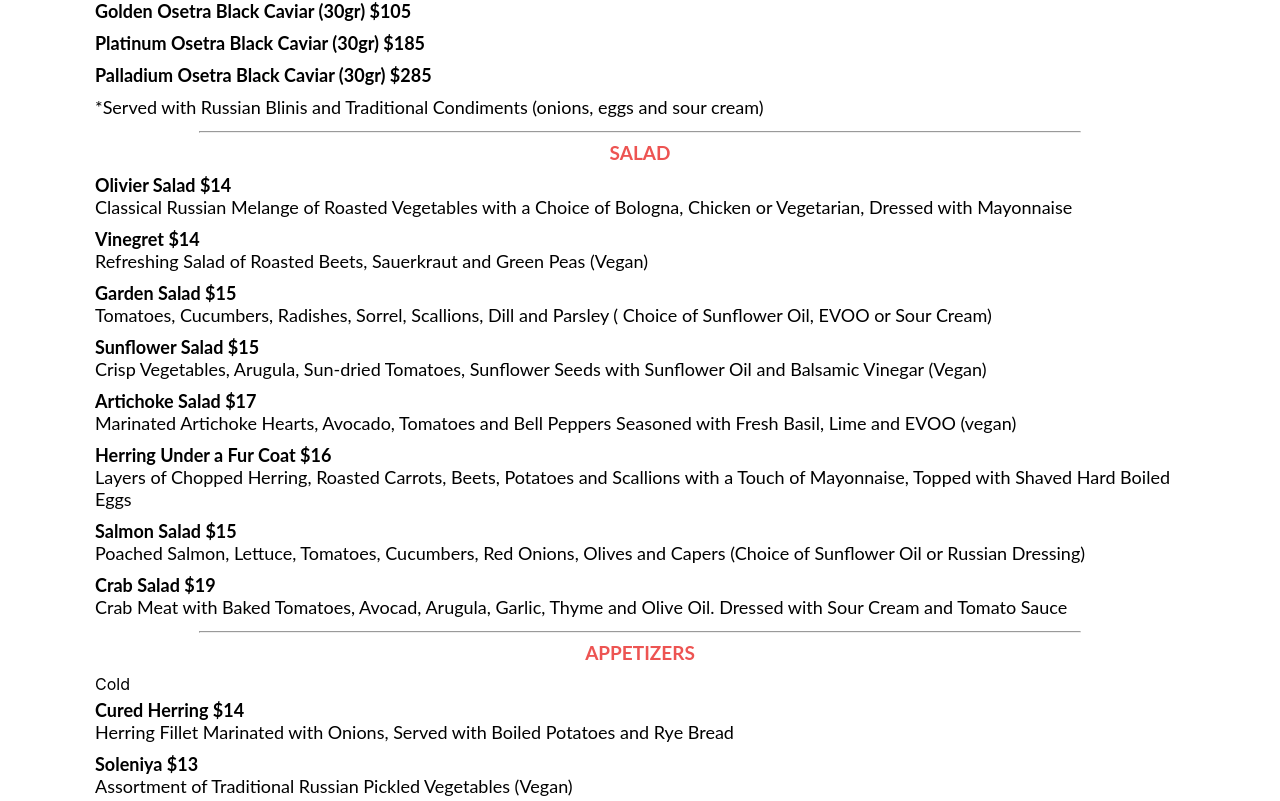
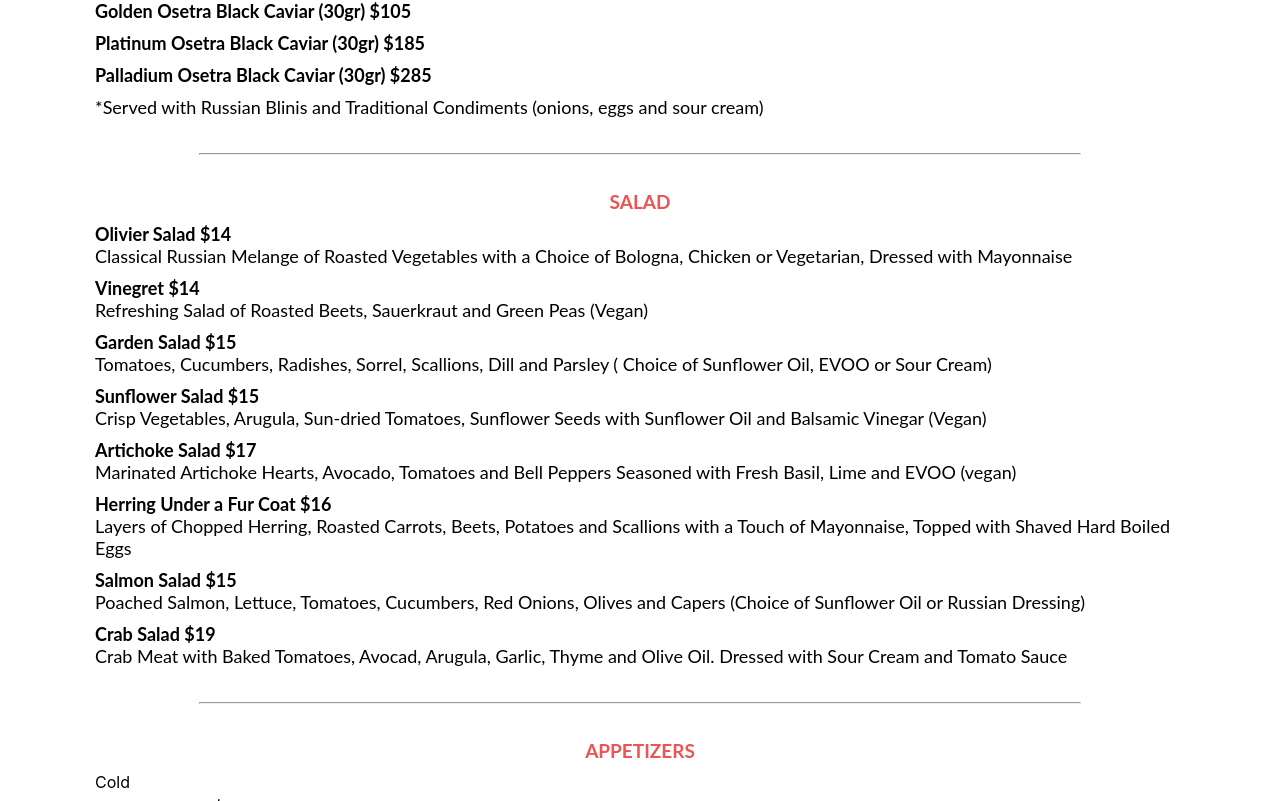
Before and after one commit to lizmoy/mari-vanna, a React (Create React App) app: page /dinner in a window 1280 px wide. Shown: the part 819-1620 px from the top of the page. Built offline with nearby package versions, Linux system fonts and the light colour scheme.

Commit message:
last spacing

```diff
--- a/src/App.css
+++ b/src/App.css
@@ -214,6 +214,7 @@
   display: flex;
   width: 50%;
   height: 476px;
+  margin: 0
 }
 
 /* HEADER  */
@@ -455,6 +456,8 @@
   width: 80%;
   text-align: center;
   color: black;
+  margin-top: 30px;
+  margin-bottom: 35px;
 }
 
 .dinnerpage__menu-item-subtitle-hot,
--- a/src/components/Carousel.js
+++ b/src/components/Carousel.js
@@ -10,9 +10,10 @@ export default () => {
             <Carousel
                 autoPlay
                 infiniteLoop={true}
-                interval={3000}
+                interval={4000}
                 showThumbs={false}
-                showStatus={false}>
+                showStatus={false}
+                stopOnHover={false}>
                 <div className="gallery__image"><img src={home1} alt="gallery" /></div>
                 <div className="gallery__image"><img src={home2} alt="gallery" /></div>
                 <div className="gallery__image"><img src={home3} alt="gallery" /></div>
```
